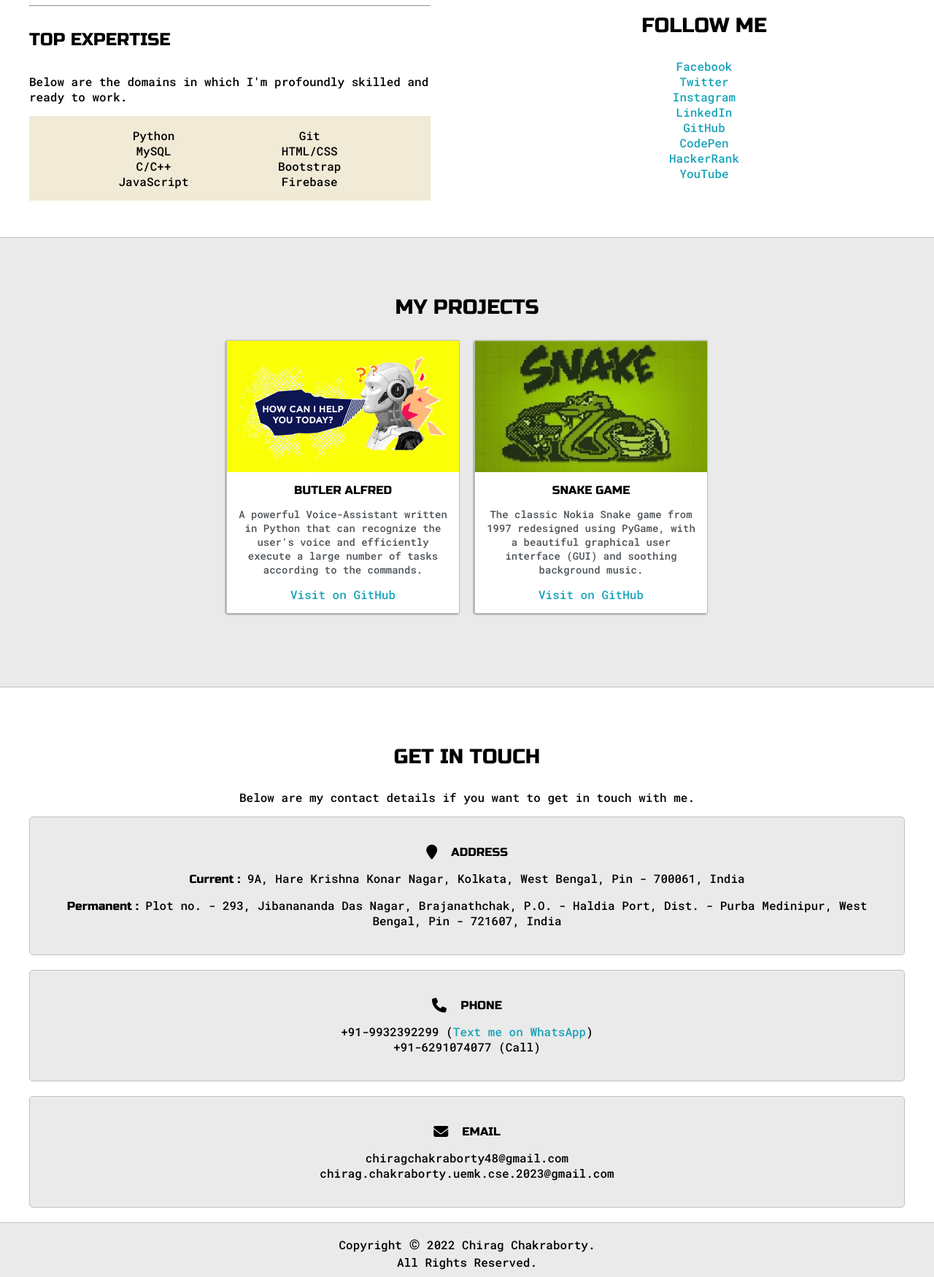
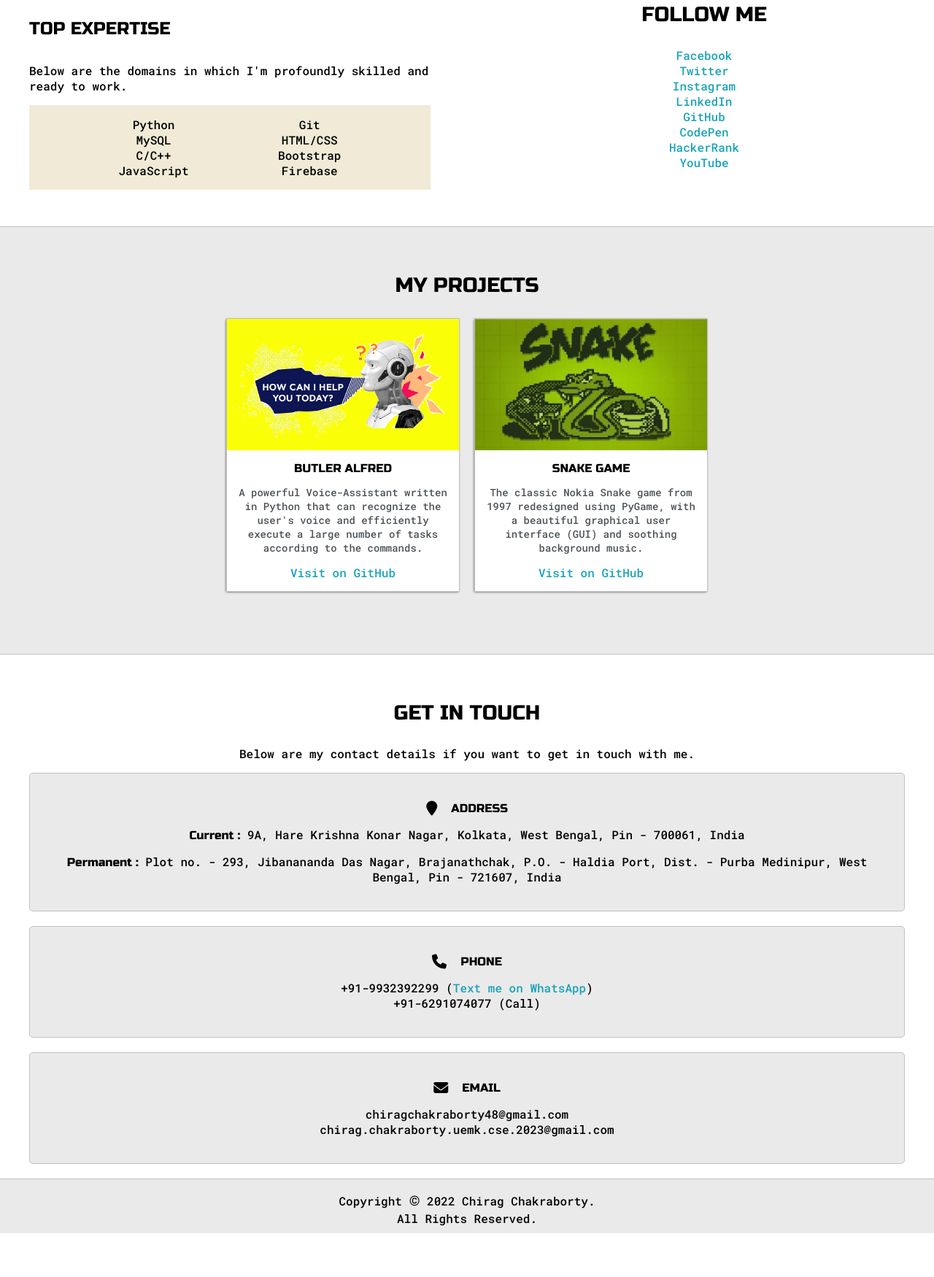
Before and after one commit to noobchirag69/Personal_Portfolio, a plain HTML site: page index.html in a window 1280 px wide. Shown: the part 1528-3278 px from the top of the page at 73% size. After the commit the page ends 3218 px from the top, so only its background shows below. Drawn offline with Linux system fonts and the light colour scheme.

Commit message:
Minor CSS change

```diff
--- a/Styles/light.css
+++ b/Styles/light.css
@@ -313,7 +313,7 @@ h6 { font-size: 16px; }
     display: grid;
     grid-template-columns: repeat(auto-fit, minmax(320px, 1fr));
     padding-bottom: 50px;
-    padding-top: 50px;
+    padding-top: 35px;
     gap: 100px;
 }
 
@@ -334,8 +334,8 @@ h6 { font-size: 16px; }
 }
 
 #projects-wrapper {
-    padding-top: 50px;
-    padding-bottom: 50px;
+    padding-top: 35px;
+    padding-bottom: 35px;
 }
 
 .post-wrapper {
@@ -377,7 +377,7 @@ h6 { font-size: 16px; }
 }
 
 #contact-wrapper {
-    padding-top: 50px;
+    padding-top: 35px;
 }
 
 #contact {
```
